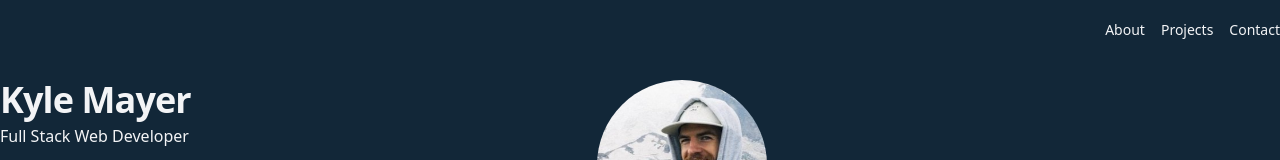
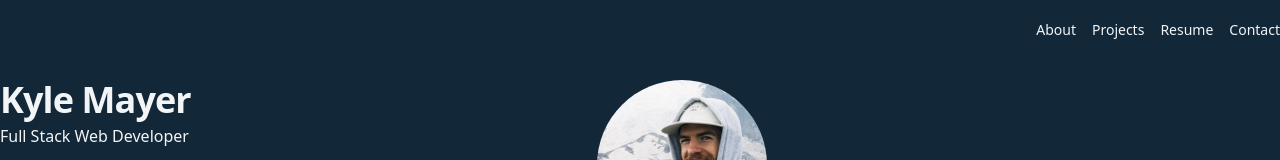
Before and after one commit to kylemayer/km-dev, a Next.js app: page / in a window 1280 px wide. Shown: the top 160 px of the page. Built offline with nearby package versions, Linux system fonts and the light colour scheme.

Commit message:
added resume link

```diff
--- a/components/Nav.js
+++ b/components/Nav.js
@@ -15,6 +15,9 @@ function Nav() {
           <Link href={"#projects"} passHref>
             <p className="text-sm cursor-pointer hover:underline">Projects</p>
           </Link>
+          <Link href={"/Kyle Mayer — Resume.pdf"} passHref>
+            <p className="text-sm cursor-pointer hover:underline">Resume</p>
+          </Link>
           <Link href={"mailto:x@kylemayer.dev"} passHref>
             <p className="text-sm cursor-pointer hover:underline">Contact</p>
           </Link>
```
Also changed, not shown: 1 other file (tests, documents, lock files or other folders).
